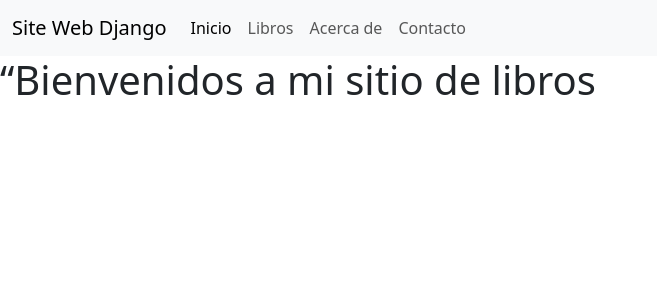
After one commit to josevr94/practia_libreria, a Django app: page /index/ in a window 1280 px wide. The commit adds this page. Shown: the top 300 px of the page, without its empty margins (0-657 px from the left). Run offline with Django 5.2, Linux system fonts and the light colour scheme.

Commit message:
subiendo evaluacion sesion 5

```diff
--- a/site_django/book/templates/book/base.html
+++ b/site_django/book/templates/book/base.html
@@ -3,9 +3,47 @@
 <head>
     <meta charset="UTF-8">
     <meta name="viewport" content="width=device-width, initial-scale=1.0">
-    <title>Document</title>
+    <title>
+    {% block title %}
+
+    {% endblock title %}
+        </title>
+    <link href="https://cdn.jsdelivr.net/npm/bootstrap@5.3.3/dist/css/bootstrap.min.css" rel="stylesheet" integrity="sha384-QWTKZyjpPEjISv5WaRU9OFeRpok6YctnYmDr5pNlyT2bRjXh0JMhjY6hW+ALEwIH" crossorigin="anonymous">
 </head>
 <body>
+    <nav class="navbar navbar-expand-lg bg-body-tertiary">
+        <div class="container-fluid">
+          <a class="navbar-brand" href="{% url 'menu' %}">Site Web Django</a>
+          <button class="navbar-toggler" type="button" data-bs-toggle="collapse" data-bs-target="#navbarNav" aria-controls="navbarNav" aria-expanded="false" aria-label="Toggle navigation">
+            <span class="navbar-toggler-icon"></span>
+          </button>
+          <div class="collapse navbar-collapse" id="navbarNav">
+            <ul class="navbar-nav">
+              <li class="nav-item">
+                <a class="nav-link active" aria-current="page" href="{% url 'index' %}">Inicio</a>
+              </li>
+              <li class="nav-item">
+                <a class="nav-link" href="#">Libros</a>
+              </li>
+              <li class="nav-item">
+                <a class="nav-link" href="#">Acerca de</a>
+              </li>
+              <li class="nav-item">
+                <a class="nav-link" href="#">Contacto</a>
+              </li>
+              <li class="nav-item">
+
+              </li>
+            </ul>
+          </div>
+        </div>
+      </nav>
+
+    {% block content %}
+
+    {% endblock content %}
+
 
 </body>
+<script src="https://cdn.jsdelivr.net/npm/bootstrap@5.3.3/dist/js/bootstrap.bundle.min.js" integrity="sha384-YvpcrYf0tY3lHB60NNkmXc5s9fDVZLESaAA55NDzOxhy9GkcIdslK1eN7N6jIeHz" crossorigin="anonymous"></script>
 </html>
--- /dev/null
+++ b/site_django/book/templates/book/index.html
@@ -0,0 +1,11 @@
+{% extends 'book/base.html' %}
+
+
+{% block title %}
+    Index | Libros
+{% endblock title %}
+
+
+{% block content %}
+<h1>“Bienvenidos a mi sitio de libros</h1>
+{% endblock content %}
--- /dev/null
+++ b/site_django/book/templates/book/menu.html
@@ -0,0 +1,6 @@
+{% extends 'book/base.html' %}
+
+
+{% block title %}
+    |Site Django
+{% endblock title %}
--- a/site_django/book/urls.py
+++ b/site_django/book/urls.py
@@ -2,7 +2,8 @@ from django.urls import path
 from . import views
 
 urlpatterns = [
-    path('',views.index, name='index'),
+    path('',views.menu, name='menu'),
+    path('index/',views.index, name='index'),
     path('book/',views.book, name='book'),
     path('fecha/',views.obtener_fecha, name='fecha'),
     path('palindro/<name>',views.palindromo, name='palindro'),
--- a/site_django/book/views.py
+++ b/site_django/book/views.py
@@ -2,6 +2,10 @@ from django.shortcuts import render
 import datetime
 
 # Create your views here.
+
+def menu(request):
+    return render(request,'book/menu.html')
+
 def index(request):
     return render(request,'book/index.html')
 
```
